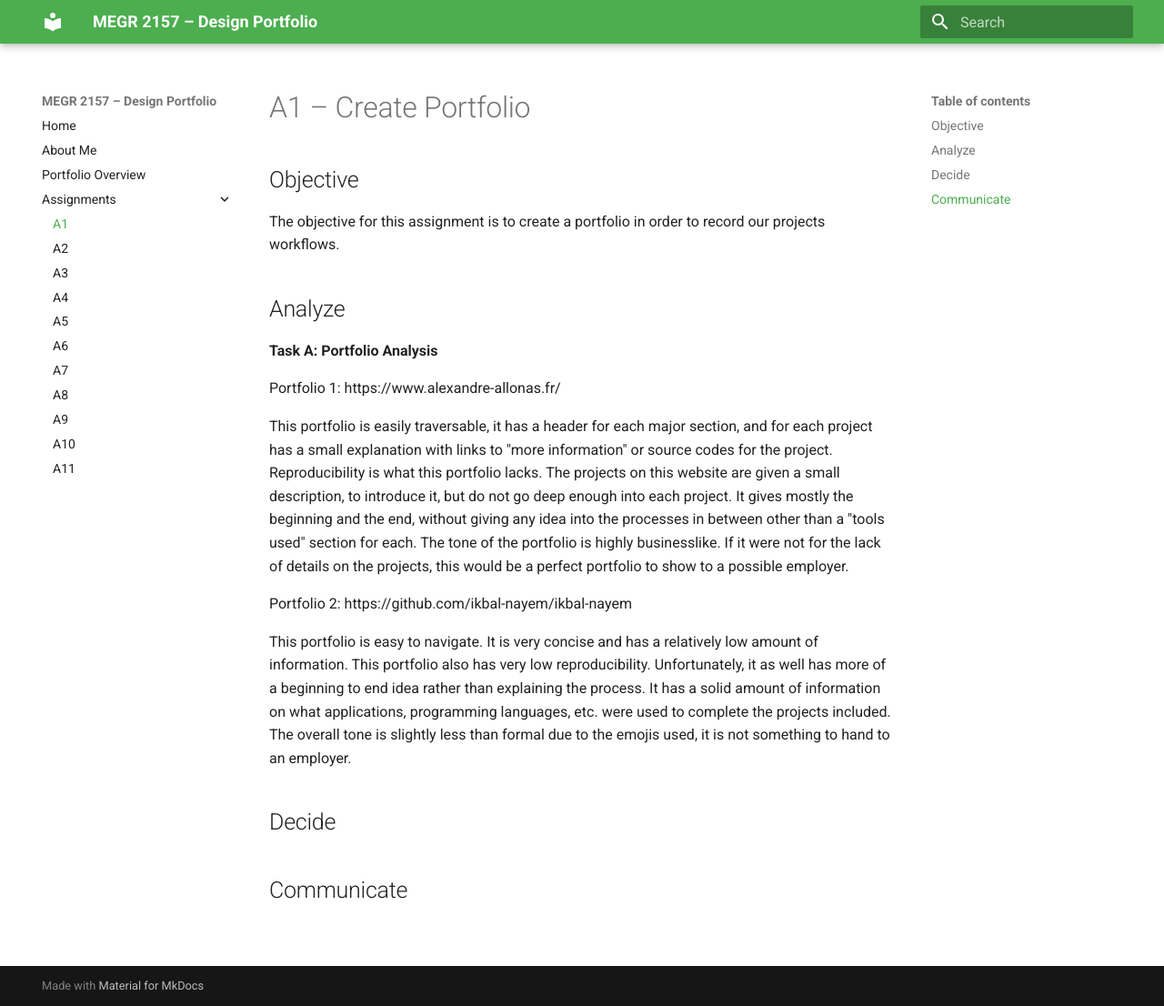
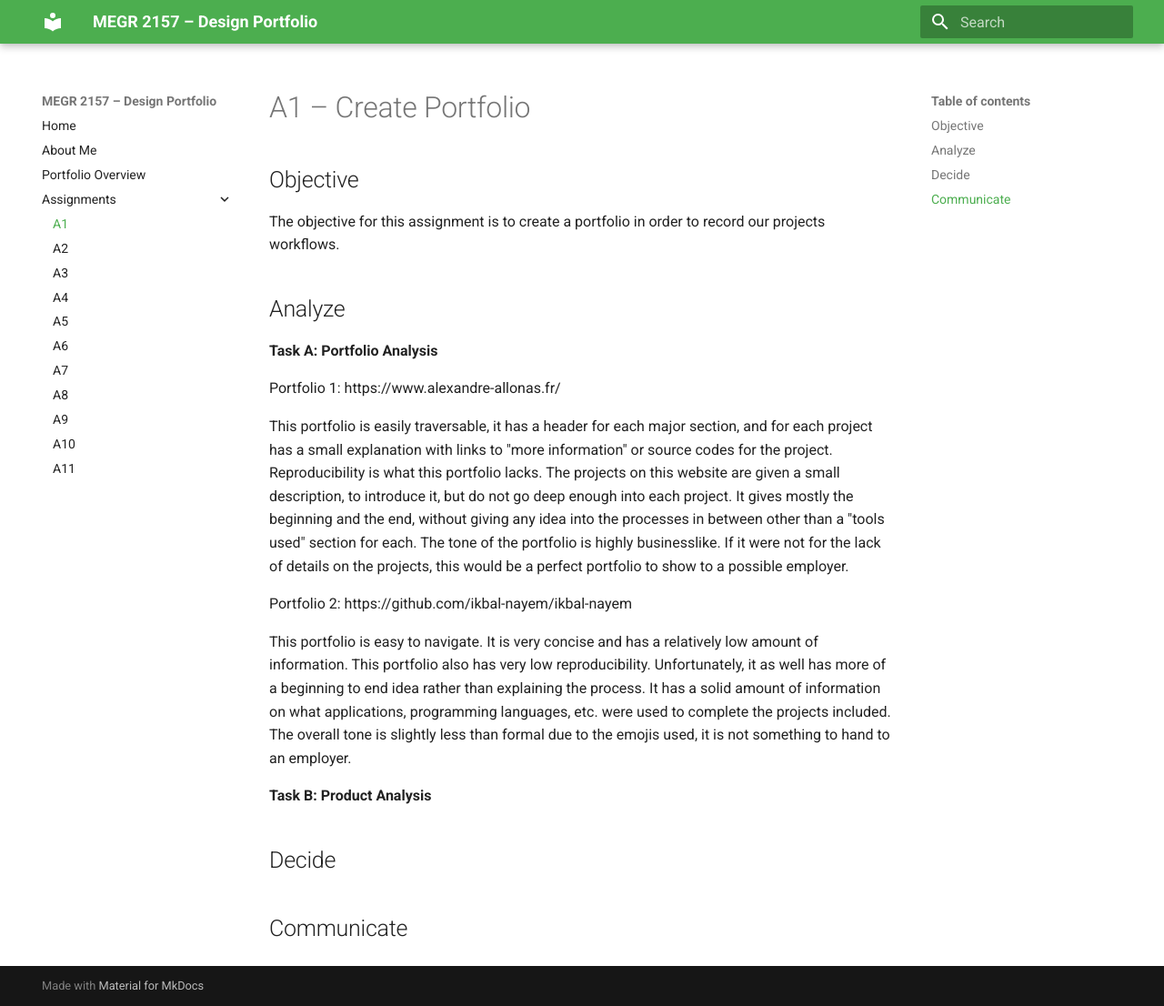
Before and after one commit to mgrego35/megr2156-portfolio, an MkDocs documentation site: the page built from docs/assignments/A01/index.md, in a window 1280 px wide and 1106 px high. Shown: the whole window at 91% size. Built offline with MkDocs 1.6.1 and Material for MkDocs 9.7.7, drawn with Linux system fonts in a browser that asks for light colours.

Commit message:
Add Task B: Product Analysis section
Added Task B section for product analysis.

```diff
--- a/docs/assignments/A01/index.md
+++ b/docs/assignments/A01/index.md
@@ -14,6 +14,10 @@ Portfolio 2: https://github.com/ikbal-nayem/ikbal-nayem
 
 This portfolio is easy to navigate. It is very concise and has a relatively low amount of information. This portfolio also has very low reproducibility. Unfortunately, it as well has more of a beginning to end idea rather than explaining the process. It has a solid amount of information on what applications, programming languages, etc. were used to complete the projects included. The overall tone is slightly less than formal due to the emojis used, it is not something to hand to an employer.
 
+**Task B: Product Analysis**
+
+
+
 ## Decide
 
 
```
